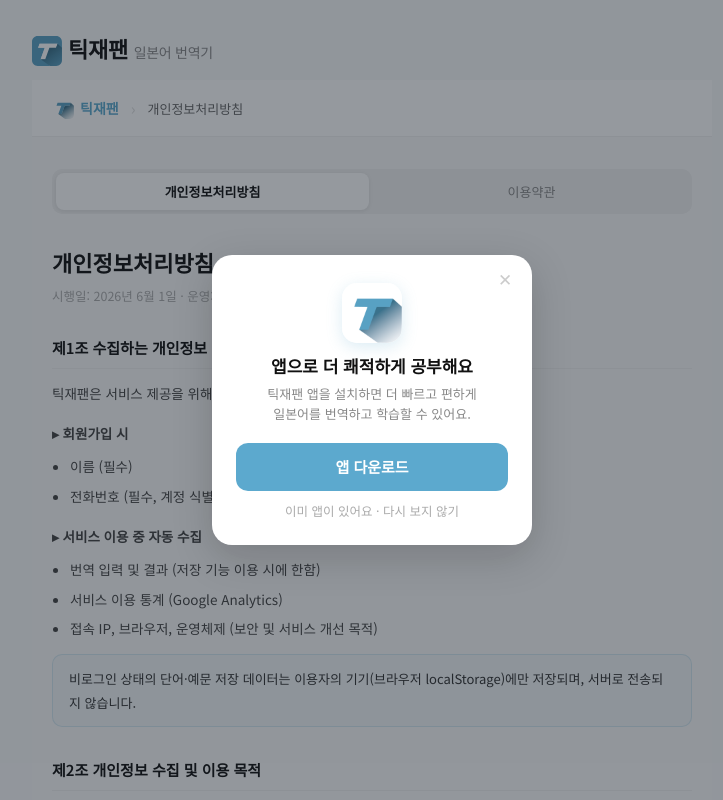
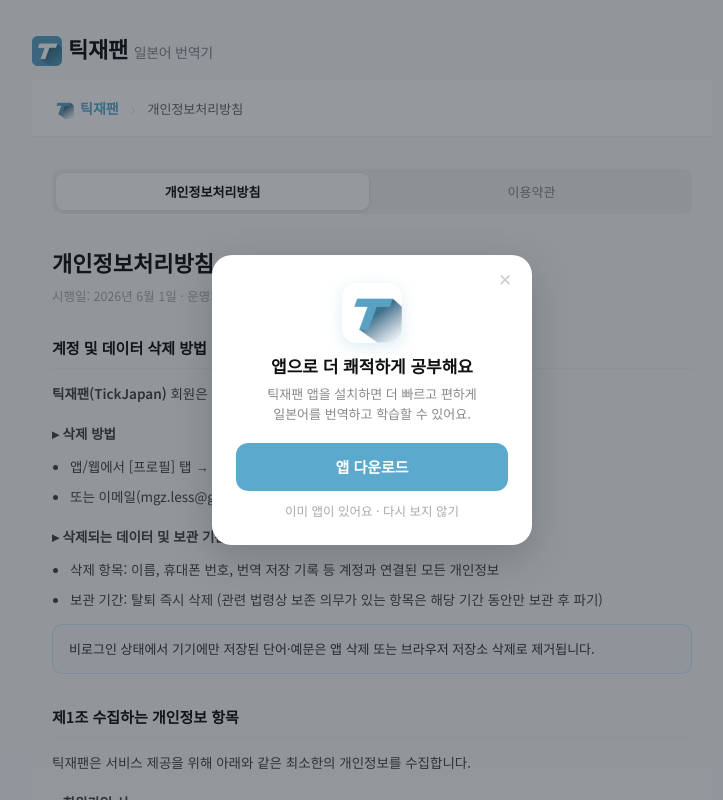
Before and after one commit to less0215/japan-intonation, a React (Vite) app in the folder frontend/: page /privacy in a window 1280 px wide. Shown: the top 800 px of the page, without its empty margins (268-991 px from the left). Built offline with nearby package versions, Linux system fonts and the light colour scheme.

Commit message:
개인정보처리방침에 '계정 및 데이터 삭제 방법' 전용 섹션 추가 (Play 데이터보안 삭제 URL 요건 충족)
Co-Authored-By: Claude Opus 4.8 <noreply@anthropic.com>

```diff
--- a/frontend/src/components/LegalPage.jsx
+++ b/frontend/src/components/LegalPage.jsx
@@ -93,6 +93,23 @@ function InfoBox({ children }) {
 function PrivacyPolicy() {
   return (
     <article>
+      <Section title="계정 및 데이터 삭제 방법">
+        <p><strong>틱재팬(TickJapan)</strong> 회원은 다음 방법으로 계정과 데이터를 삭제할 수 있습니다.</p>
+        <p style={{ fontWeight: 600, margin: '14px 0 6px' }}>▸ 삭제 방법</p>
+        <List items={[
+          '앱/웹에서 [프로필] 탭 → 하단 [회원탈퇴] 선택',
+          `또는 이메일(${CONTACT_EMAIL})로 탈퇴 요청`,
+        ]} />
+        <p style={{ fontWeight: 600, margin: '14px 0 6px' }}>▸ 삭제되는 데이터 및 보관 기간</p>
+        <List items={[
+          '삭제 항목: 이름, 휴대폰 번호, 번역 저장 기록 등 계정과 연결된 모든 개인정보',
+          '보관 기간: 탈퇴 즉시 삭제 (관련 법령상 보존 의무가 있는 항목은 해당 기간 동안만 보관 후 파기)',
+        ]} />
+        <InfoBox>
+          비로그인 상태에서 기기에만 저장된 단어·예문은 앱 삭제 또는 브라우저 저장소 삭제로 제거됩니다.
+        </InfoBox>
+      </Section>
+
       <Section title="제1조 수집하는 개인정보 항목">
         <p>틱재팬은 서비스 제공을 위해 아래와 같은 최소한의 개인정보를 수집합니다.</p>
 
```
